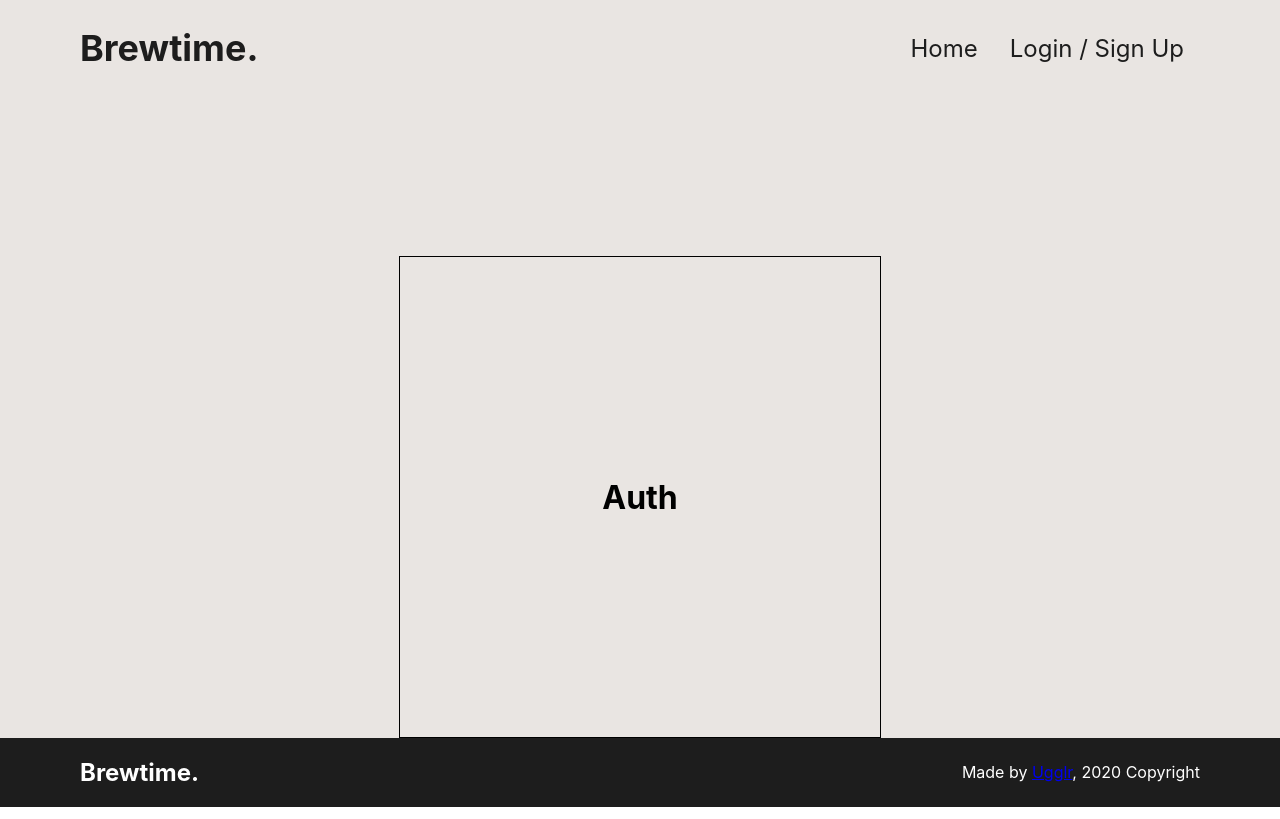
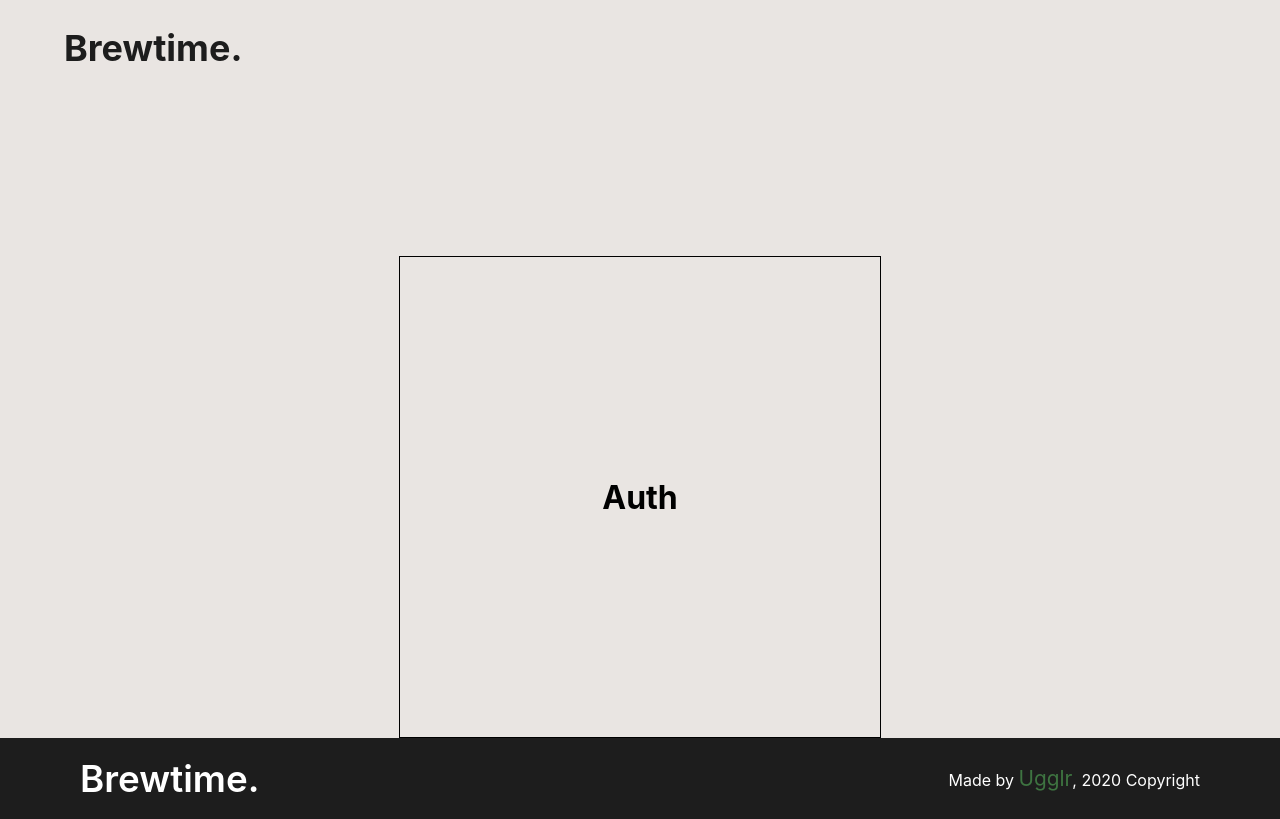
Before and after one commit to ugglr/Brewtime, a React (Create React App) app in the folder frontend/: page /auth in a window 1280 px wide. Built offline with nearby package versions, Linux system fonts and the light colour scheme.

Commit message:
mvp landing page looks good.

```diff
--- a/frontend/src/components/Button.js
+++ b/frontend/src/components/Button.js
@@ -1,7 +1,7 @@
 import React from "react";
 import styled, { css } from "styled-components";
 
-import { FERN_GREEN as PrimaryColor } from "./Theme/colors";
+import { FERN_GREEN as PrimaryColor, PULLMAN_GREEN } from "./Theme/colors";
 
 const Button = styled.button`
   background: transparent;
@@ -20,8 +20,8 @@ const Button = styled.button`
       color: white;
 
       &:hover {
-        background: transparent;
-        color: ${PrimaryColor};
+        background: ${PULLMAN_GREEN};
+        border: 2px solid ${PULLMAN_GREEN};
       }
     `};
 `;
--- a/frontend/src/components/Footer.js
+++ b/frontend/src/components/Footer.js
@@ -1,9 +1,11 @@
 import React from "react";
 import styled from "styled-components";
+import { Link } from "react-router-dom";
 
-import { BLACK } from "./Theme/colors";
+import { BLACK, FERN_GREEN, MAIN_BG } from "./Theme/colors";
 
 const FooterContainer = styled.footer`
+  padding: 0.75rem 0rem;
   display: flex;
   flex-direction: row;
   align-items: center;
@@ -16,26 +18,41 @@ const FooterContainer = styled.footer`
 const NameContainer = styled.div`
   margin-left: 5rem;
 `;
+const StyledLink = styled(Link)`
+  font-size: 2.3rem;
+  font-weight: 600;
+  text-decoration: none;
+  color: white;
+`;
 const CopyContainer = styled.div`
   margin-right: 5rem;
+`;
+const LinkText = styled.a`
+  font-size: 1.3rem;
+  text-decoration: none;
+  color: ${FERN_GREEN};
+
+  &:hover {
+    color: ${MAIN_BG};
+  }
 `;
 
 const Footer = () => {
   return (
     <FooterContainer>
       <NameContainer>
-        <h2>Brewtime.</h2>
+        <StyledLink>Brewtime.</StyledLink>
       </NameContainer>
       <CopyContainer>
         <p>
           Made by{" "}
-          <a
+          <LinkText
             href='https://www.github.com/ugglr'
             target='_blank'
             rel='noopener noreferrer'
           >
             Ugglr
-          </a>
+          </LinkText>
           , 2020 Copyright
         </p>
       </CopyContainer>
--- a/frontend/src/components/Header.js
+++ b/frontend/src/components/Header.js
@@ -29,7 +29,9 @@ const Subtitle = styled.h2`
   color: ${BLACK};
   font-size: 2rem;
 `;
-const SubscribeFormContainer = styled.div``;
+const SubscribeFormContainer = styled.div`
+  margin-top: 2rem;
+`;
 
 const Header = props => {
   return (
--- a/frontend/src/components/Landing.js
+++ b/frontend/src/components/Landing.js
@@ -11,7 +11,7 @@ const Landing = () => {
       <Header
         title='Brewtime.'
         title2='Keep track of your pour-overs'
-        subtitle="We won't tell you how to become master of your brew."
+        subtitle='Track, experiment and become master of your brew.'
         subscribeForm
       />
     </Container>
--- a/frontend/src/components/Navbar.js
+++ b/frontend/src/components/Navbar.js
@@ -12,10 +12,10 @@ const NavContainer = styled.nav`
   justify-content: space-between;
 `;
 const LogoContainer = styled.div`
-  margin-left: 5rem;
+  margin-left: 4rem;
 `;
 const LinksContainer = styled.div`
-  margin-right: 5rem;
+  margin-right: 4rem;
 `;
 const UL = styled.ul`
   list-style-type: none;
@@ -38,7 +38,7 @@ const StyledLink = styled(Link)`
   }
 `;
 
-const Navbar = () => {
+const Navbar = props => {
   return (
     <NavContainer>
       <LogoContainer>
@@ -46,16 +46,18 @@ const Navbar = () => {
           <h2>Brewtime.</h2>
         </StyledLink>
       </LogoContainer>
+      {props.showLinks && (
         <LinksContainer>
           <UL>
             <LI>
               <StyledLink to='/'>Home</StyledLink>
             </LI>
             <LI>
-            <StyledLink to='/auth'>Login / Sign Up</StyledLink>
+              <StyledLink to='/auth'>Login/Sign Up</StyledLink>
             </LI>
           </UL>
         </LinksContainer>
+      )}
     </NavContainer>
   );
 };
--- a/frontend/src/components/SubscribeForm.js
+++ b/frontend/src/components/SubscribeForm.js
@@ -3,18 +3,23 @@ import styled from "styled-components";
 
 import Button from "./Button";
 
+import { FERN_GREEN } from "./Theme/colors";
+
 const Container = styled.div`
   display: flex;
   flex-direction: column;
 `;
-const CallToActionText = styled.p``;
-const FormsWrapper = styled.div`
+const CallToActionText = styled.p`
+  font-size: 1.3rem;
+`;
+const InputContainer = styled.div`
   display: flex;
 `;
 const StyledInput = styled.input`
-  padding: 5px;
-  font-size: 2rem;
+  padding: 8px;
+  font-size: 1.8rem;
 `;
+const ErrorContainer = styled.div``;
 
 const SubscribeForm = ({ status, message, onValidated }) => {
   let email;
@@ -31,7 +36,7 @@ const SubscribeForm = ({ status, message, onValidated }) => {
         If you are interested in this project please subscribe for major
         announcements!
       </CallToActionText>
-      <FormsWrapper>
+      <InputContainer>
         <StyledInput
           ref={node => (email = node)}
           type='email'
@@ -40,9 +45,12 @@ const SubscribeForm = ({ status, message, onValidated }) => {
         <Button primary onClick={submit}>
           Submit
         </Button>
-      </FormsWrapper>
+      </InputContainer>
 
-      {status === "sending" && <div style={{ color: "blue" }}>sending...</div>}
+      <ErrorContainer>
+        {status === "sending" && (
+          <div style={{ color: "blue" }}>sending...</div>
+        )}
         {status === "error" && (
           <div
             style={{ color: "red" }}
@@ -51,10 +59,11 @@ const SubscribeForm = ({ status, message, onValidated }) => {
         )}
         {status === "success" && (
           <div
-          style={{ color: "green" }}
+            style={{ color: FERN_GREEN }}
             dangerouslySetInnerHTML={{ __html: message }}
           />
         )}
+      </ErrorContainer>
     </Container>
   );
 };
```
Lines whose indentation alone changed are shown as unchanged.
